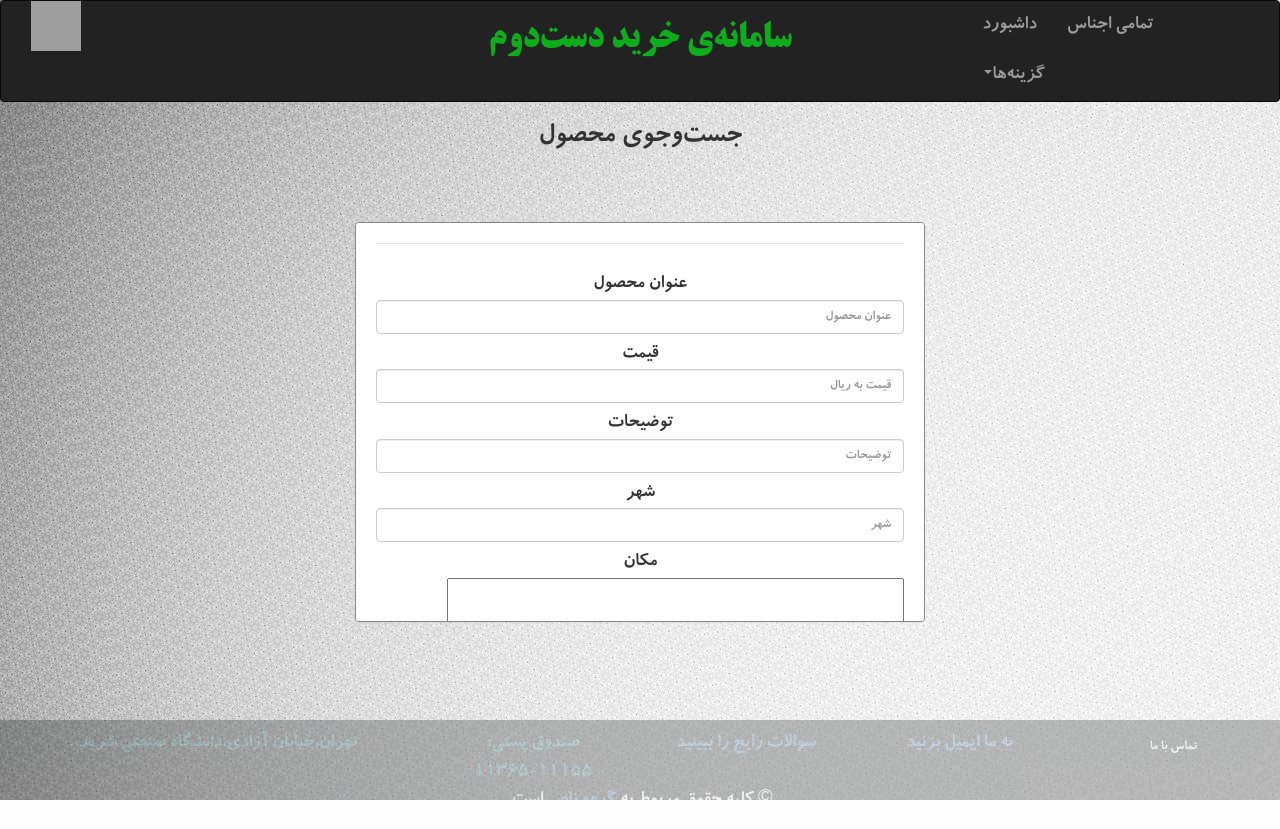
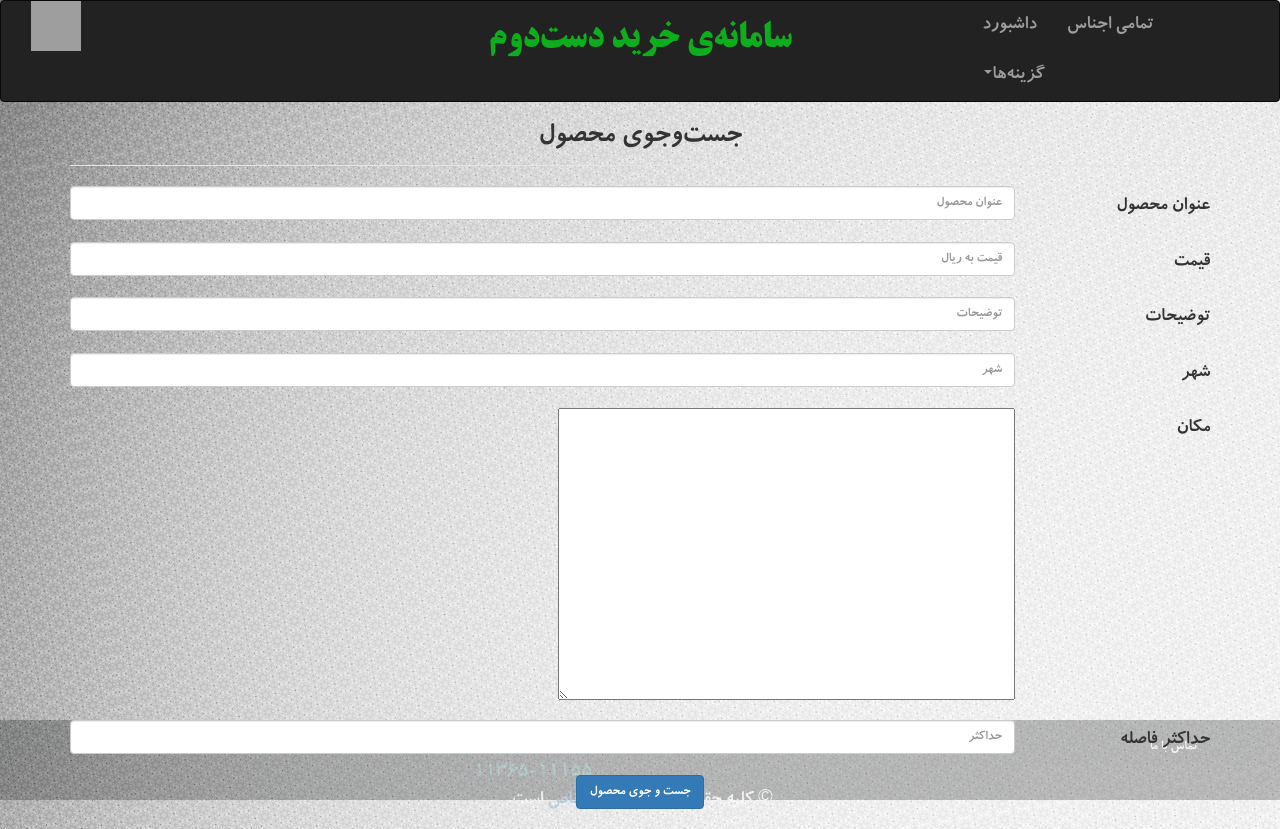
Before and after one commit to sadrasafa/Shopping, a Django app: page /shopping/search_product in a window 1280 px wide. Before the commit the page ends 800 px from the top, so only its background shows below. Run offline with Django 3.2, Linux system fonts and the light colour scheme; some libraries are stand-ins or nearby versions; some web fonts are replaced; grey boxes are pictures that could not be loaded.

Commit message:
add logo and fix search and add product

```diff
--- a/base/static/css/base.css
+++ b/base/static/css/base.css
@@ -47,7 +47,7 @@ p {
 body {
     /*background-image: url(../pics/bg.jpg)*/
     background: url(../pics/bg.jpg);
-    background-repeat: no-repeat;
+    background-repeat: repeat;
     background-size: auto;
     /*background-repeat: no-repeat;*/
     /*background-size: 500px 400px;*/
@@ -132,8 +132,8 @@ h1 {
     margin: 5% auto;
     padding: 20px;
     border: 1px solid #888;
-    width: 50%;
-    height: 50%;
+    width: 70%;
+    height: 70%;
     overflow: auto; /* Enable scroll if needed */
 
 }
--- a/base/templates/base/very_base.html
+++ b/base/templates/base/very_base.html
@@ -23,7 +23,7 @@
     <div class="container-fluid">
 
         <div class="col-xs-3 col-sm-3 col-md-3 col-lg-3" align="left"><img alt="Brand"
-                                                                             src={% static "pics/logo.png" %}; width="50"; height="50" />
+                                                                             src="../../static/pics/logo.png"; width="50"; height="50" />
         </div>
         <div class="col-xs-6 col-sm-6 col-md-6 col-lg-6" align="center">
 {#            <div class="navbar-header navbar-right">#}
--- a/shopping/templates/shopping/search_product.html
+++ b/shopping/templates/shopping/search_product.html
@@ -3,9 +3,9 @@
 
 {% load staticfiles %}
 {% block content %}
-       {% block user_header %}
+    {% block user_header %}
         <div id="panel-header" align="center"><h2>جست‌وجوی محصول</h2></div>
-       {% endblock %}
+    {% endblock %}
 
     <script src="//ajax.googleapis.com/ajax/libs/jquery/1.8/jquery.min.js"></script>
     <script src="/static/location_field/js/jquery.livequery.js"></script>
@@ -13,10 +13,10 @@
     <script src="//maps.google.com/maps/api/js?key=......"></script>
     <div class="container">
 
-{#        <div class="col-md-4"></div>#}
+        {#        <div class="col-md-4"></div>#}
 
         {#        <div id="fill_out_form" class="col-md-4">#}
-        <div id="search_panel" class="panel panel-info ">
+{#        <div id="search_panel" class="panel panel-info ">#}
 
             <section class="login-form">
                 <form class="form-horizontal" novalidate method="post" enctype="multipart/form-data">{% csrf_token %}
@@ -40,11 +40,8 @@
                                     </div>
                                 </div>
                             {% else %}
-                                <div class="control-group">
-                                    <div align="center">
-                                        <label class="control-label">{{ field.label }}</label>
-                                    </div>
-                                    <div class="controls">{{ field }}
+                                <div style="margin-bottom: 20px;" class="row control-group">
+                                    <div class="controls col-md-10">{{ field }}
                                         {% if field.help_text %}
                                             <p class="help-inline">
                                                 <small>
@@ -53,6 +50,10 @@
                                             </p>
                                         {% endif %}
                                     </div>
+                                    <div align="center">
+                                        <label class="col-md-2 control-label">{{ field.label }}</label>
+                                    </div>
+
                                 </div>
                             {% endif %}
                         {% endfor %}
@@ -74,6 +75,6 @@
                     </div>
                 </form>
             </section>
-        </div>
+{#        </div>#}
     </div>
 {% endblock %}
```
Also changed, not shown: shopping/templates/shopping/add_product.html (+8 -7 lines).
